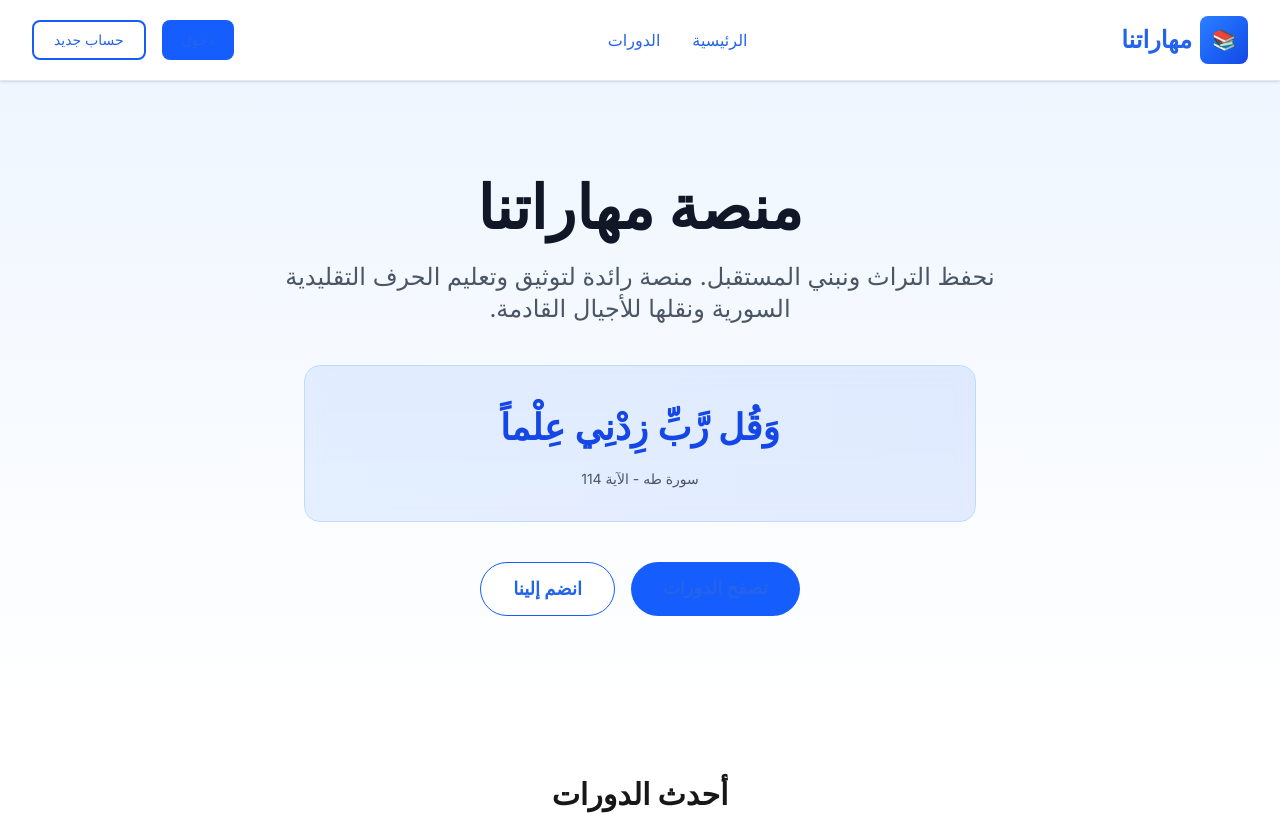
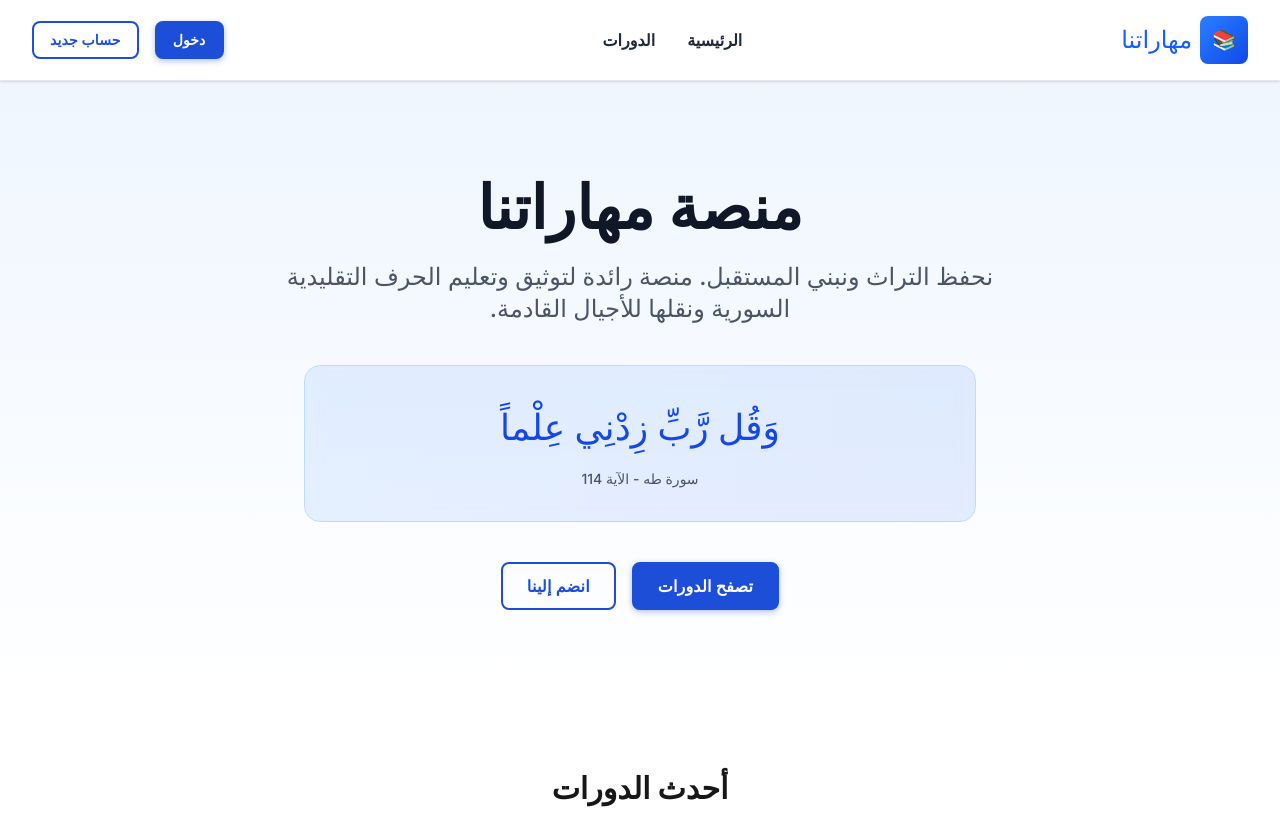
Before and after one commit to Anwaretoo1/maharatnaplatform, a Next.js app: page / in a window 1280 px wide. Shown: the top 815 px of the page. Built offline with nearby package versions, Linux system fonts and the light colour scheme; no server answers; the database is empty.

Commit message:
fix: dropdown menu gap, add profile link, fix button text color, bold fonts

```diff
--- a/src/app/globals.css
+++ b/src/app/globals.css
@@ -41,14 +41,27 @@ body {
   transition: background-color 0.2s ease, color 0.2s ease, border-color 0.2s ease;
 }
 
-/* Links */
-a {
+/* Links - only unclassed anchors */
+a:not([class]) {
   color: var(--primary);
   text-decoration: none;
 }
 
-a:hover {
+a:not([class]):hover {
   text-decoration: underline;
+}
+
+/* Global font weight boost */
+body {
+  font-weight: 450;
+}
+
+h1, h2, h3, h4, h5, h6 {
+  font-weight: 700;
+}
+
+p, span, li, td, th, label {
+  font-weight: 450;
 }
 
 /* Animations */
--- a/src/app/layout.tsx
+++ b/src/app/layout.tsx
@@ -65,13 +65,13 @@ export default async function RootLayout({
               <div className="hidden sm:flex sm:items-center sm:gap-8">
                 <Link
                   href="/"
-                  className="text-gray-700 dark:text-gray-300 hover:text-blue-600 dark:hover:text-blue-400 font-medium transition-colors"
+                  className="text-gray-800 dark:text-gray-200 hover:text-blue-600 dark:hover:text-blue-400 font-bold transition-colors text-base"
                 >
                   الرئيسية
                 </Link>
                 <Link
                   href="/courses"
-                  className="text-gray-700 dark:text-gray-300 hover:text-blue-600 dark:hover:text-blue-400 font-medium transition-colors"
+                  className="text-gray-800 dark:text-gray-200 hover:text-blue-600 dark:hover:text-blue-400 font-bold transition-colors text-base"
                 >
                   الدورات
                 </Link>
@@ -82,17 +82,31 @@ export default async function RootLayout({
                 {user ? (
                   <>
                     <NotificationBell />
-                    <div className="h-10 w-10 sm:h-12 sm:w-12 bg-gradient-to-br from-blue-400 to-blue-600 rounded-full text-white flex items-center justify-center font-bold text-sm sm:text-base cursor-pointer group relative">
-                      {user.name?.charAt(0)}
-                      <div className="absolute top-full mt-2 right-0 bg-white dark:bg-neutral-800 border border-gray-200 dark:border-neutral-700 rounded-lg shadow-lg opacity-0 group-hover:opacity-100 transition-opacity pointer-events-none group-hover:pointer-events-auto min-w-max">
-                        <Link href="/dashboard/learner" className="block px-4 py-2 text-gray-700 dark:text-gray-300 hover:bg-gray-100 dark:hover:bg-neutral-700 text-sm">
-                          لوحة التحكم
-                        </Link>
-                        <form action="/api/logout" method="POST" className="border-t border-gray-200 dark:border-neutral-700">
-                          <button type="submit" className="block w-full text-right px-4 py-2 text-red-600 hover:bg-red-50 dark:hover:bg-red-900/20 text-sm font-medium rounded-b-lg">
-                            خروج
-                          </button>
-                        </form>
+                    {/* Avatar + Dropdown — uses padding bridge so mouse doesn't leave group */}
+                    <div className="relative group">
+                      <div className="h-10 w-10 sm:h-12 sm:w-12 bg-gradient-to-br from-blue-500 to-blue-700 rounded-full text-white flex items-center justify-center font-bold text-sm sm:text-base cursor-pointer select-none ring-2 ring-blue-300 dark:ring-blue-700">
+                        {user.name?.charAt(0)?.toUpperCase()}
+                      </div>
+                      {/* Invisible bridge prevents gap between avatar and menu */}
+                      <div className="absolute top-full right-0 pt-2 hidden group-hover:block z-50 min-w-[180px]">
+                        <div className="bg-white dark:bg-neutral-800 border border-gray-200 dark:border-neutral-700 rounded-xl shadow-xl overflow-hidden">
+                          {/* User info */}
+                          <div className="px-4 py-3 bg-gray-50 dark:bg-neutral-900 border-b border-gray-200 dark:border-neutral-700">
+                            <p className="text-xs text-gray-500 dark:text-gray-400 font-medium">\u0645\u0631\u062d\u0628\u0627\u064b</p>
+                            <p className="text-sm font-bold text-gray-900 dark:text-white truncate">{user.name}</p>
+                          </div>
+                          <Link href="/dashboard/profile" className="flex items-center gap-3 px-4 py-3 text-gray-700 dark:text-gray-300 hover:bg-blue-50 dark:hover:bg-blue-900/20 hover:text-blue-600 dark:hover:text-blue-400 font-semibold text-sm transition-colors">
+                            <span>\ud83d\udc64</span> \u0627\u0644\u0645\u0644\u0641 \u0627\u0644\u0634\u062e\u0635\u064a
+                          </Link>
+                          <Link href={user.role === 'admin' ? '/dashboard/admin' : user.role === 'craftsman' ? '/dashboard/instructor' : '/dashboard/learner'} className="flex items-center gap-3 px-4 py-3 text-gray-700 dark:text-gray-300 hover:bg-blue-50 dark:hover:bg-blue-900/20 hover:text-blue-600 dark:hover:text-blue-400 font-semibold text-sm transition-colors border-t border-gray-100 dark:border-neutral-700">
+                            <span>\ud83d\udcca</span> \u0644\u0648\u062d\u0629 \u0627\u0644\u062a\u062d\u0643\u0645
+                          </Link>
+                          <form action="/api/logout" method="POST" className="border-t border-gray-200 dark:border-neutral-700">
+                            <button type="submit" className="flex items-center gap-3 w-full text-right px-4 py-3 text-red-600 dark:text-red-400 hover:bg-red-50 dark:hover:bg-red-900/20 text-sm font-bold transition-colors">
+                              <span>\ud83d\udeaa</span> \u062e\u0631\u0648\u062c
+                            </button>
+                          </form>
+                        </div>
                       </div>
                     </div>
                   </>
@@ -100,13 +114,13 @@ export default async function RootLayout({
                   <>
                     <Link
                       href="/login"
-                      className="bg-blue-600 hover:bg-blue-700 text-white px-3 sm:px-5 py-2 sm:py-2.5 rounded-lg text-xs sm:text-sm font-medium transition-all hover:shadow-md"
+                      className="btn btn-primary btn-sm"
                     >
                       دخول
                     </Link>
                     <Link
                       href="/register"
-                      className="hidden sm:block border-2 border-blue-600 text-blue-600 hover:bg-blue-50 dark:border-blue-500 dark:text-blue-400 dark:hover:bg-blue-900/20 px-5 py-2 rounded-lg text-sm font-medium transition-all"
+                      className="hidden sm:inline-flex btn btn-secondary btn-sm"
                     >
                       حساب جديد
                     </Link>
--- a/src/app/page.tsx
+++ b/src/app/page.tsx
@@ -38,13 +38,13 @@ export default async function Home() {
         <div className="flex flex-wrap justify-center gap-4">
           <Link
             href="/courses"
-            className="bg-blue-600 hover:bg-blue-700 text-white font-bold py-3 px-8 rounded-full text-lg transition-transform hover:scale-105"
+            className="btn btn-primary text-base sm:text-lg px-8 py-3 rounded-full"
           >
             تصفح الدورات
           </Link>
           <Link
             href="/register"
-            className="bg-white hover:bg-gray-50 text-blue-600 border border-blue-600 font-bold py-3 px-8 rounded-full text-lg transition-transform hover:scale-105 dark:bg-transparent dark:text-white dark:border-white dark:hover:bg-white/10"
+            className="btn btn-secondary text-base sm:text-lg px-8 py-3 rounded-full"
           >
             انضم إلينا
           </Link>
```
